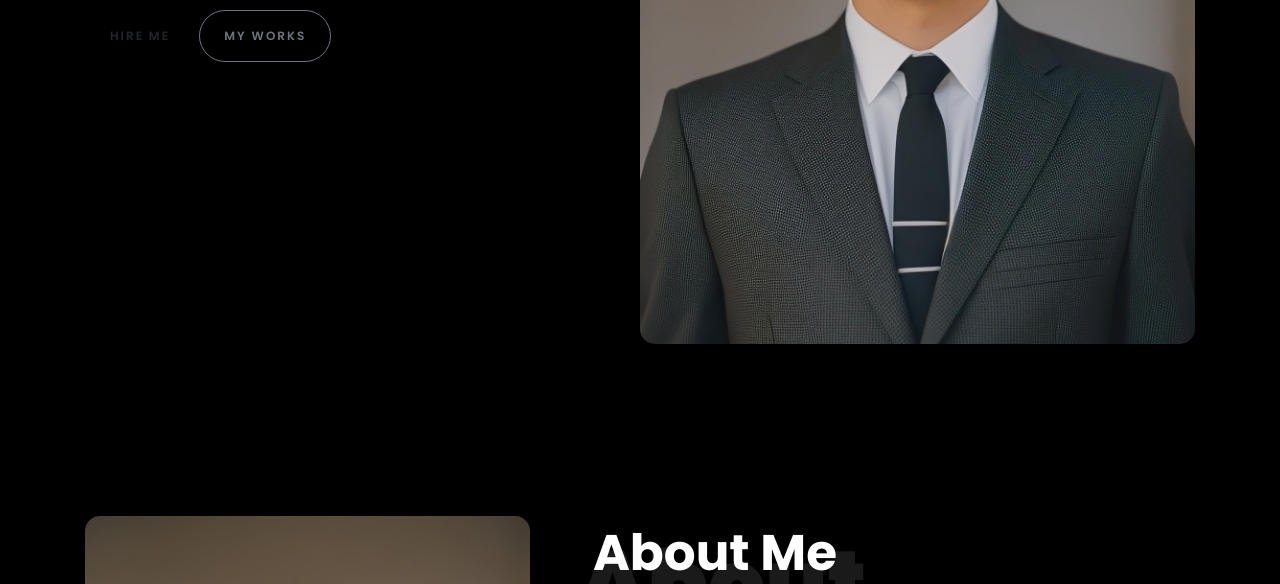
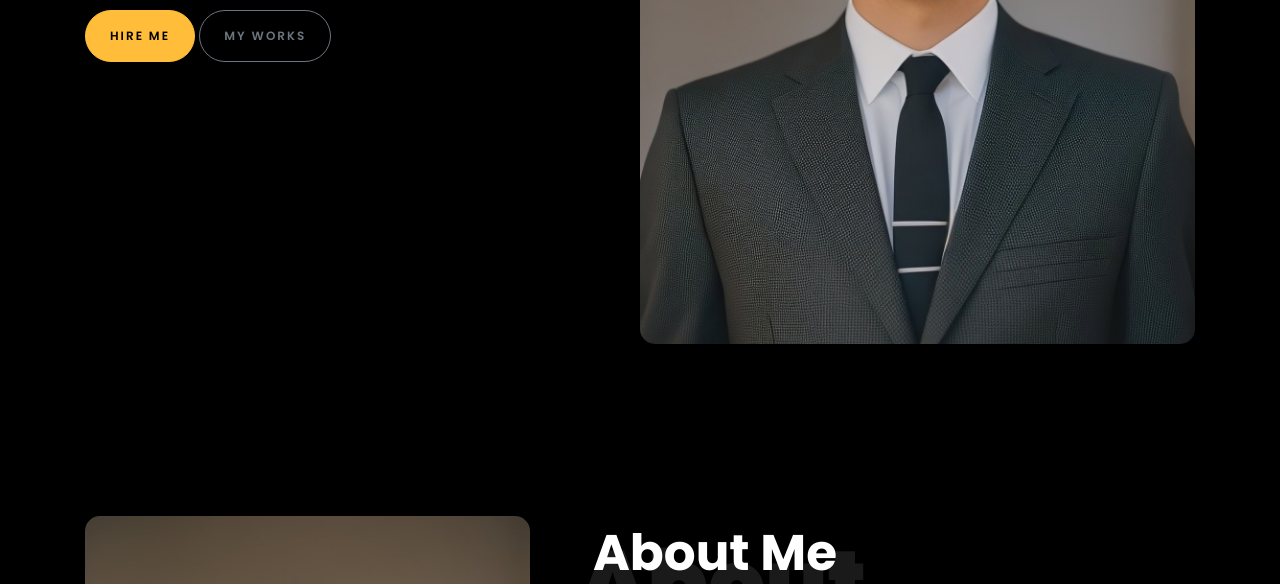
Before and after one commit to siddharthugharejiya/siddharthugharejiya.github.io, a plain HTML site: page index.html in a window 1280 px wide. Shown: the part 516-1100 px from the top of the page. Drawn offline with nearby package versions, Linux system fonts and the light colour scheme; files whose address does not match are found by name.

Commit message:
portfolio

```diff
--- a/index.html
+++ b/index.html
@@ -100,7 +100,7 @@
 					<span class="subheading">Hello!</span>
 					<h1 class="mb-4 mt-3">I'm <span>Siddharth Ugharejiya</span></h1>
 					<h2 class="mb-4">A Full Stack Web Developer</h2>
-					<p><a href="#" class="btn  py-3 px-4">Hire me</a>
+					<p><a href="#" class="btn btn-primary py-3 px-4">Hire me</a>
 					   <a href="#" class="btn btn-outline-secondary py-3 px-4">My works</a></p>
 				</div>
 				<div class="col-md-6 image-section" data-aos="fade-left"
```
